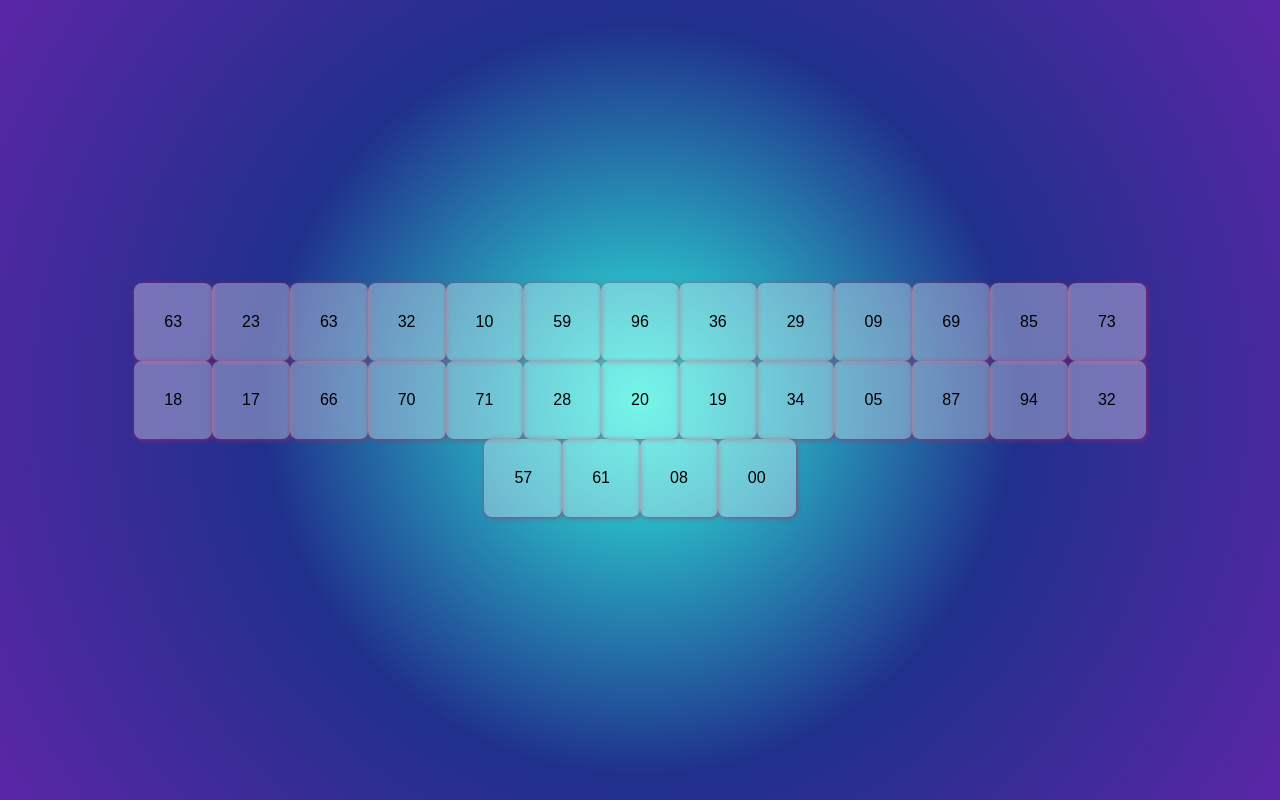
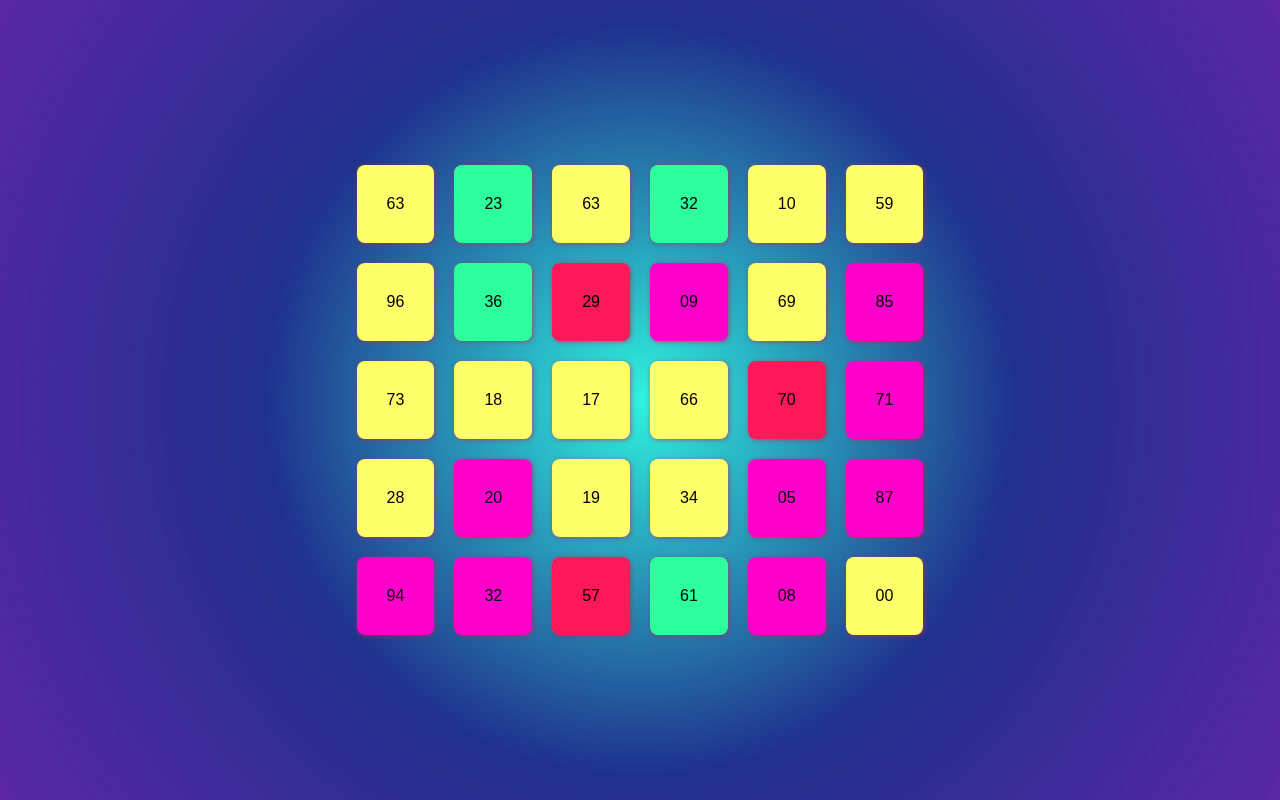
Before and after one commit to Yozline/js-fun, a plain HTML site: page index.html in a window 1280 px wide. Drawn offline with Linux system fonts and the light colour scheme.

Commit message:
развелкалово3

```diff
--- a/script.js
+++ b/script.js
@@ -3,7 +3,8 @@ const getNumber = (max = 11, min = 0) => Math.floor(Math.random() * (max - min)
 const optimizeNumber = (n) =>  (n + "").length === 2 ? n : "0" + n;
 
 const data = [];
-let n = getNumber(41, 1);
+const colors = ["#2EFF9D","#FF00CC","#FF195B","#FFFF69","#2EF2DF"];
+let n = Math.floor(getNumber(41, 1) /6) *6;
 while(n--) {
     data.push(getNumber(100));
 }
@@ -12,5 +13,5 @@ console.log(data);
 const box = document.querySelector(".box");
 
 for (let val of data) {
-    box.innerHTML += `<div class="card">${optimizeNumber(val)}</div>`;
+    box.innerHTML += `<div class="card" style="background-color: ${colors[getNumber(colors.length-1)]}">${optimizeNumber(val)}</div>`;
 }
--- a/style.css
+++ b/style.css
@@ -7,7 +7,10 @@ body {
     min-height: 100vh;
     padding: 100px;
     box-sizing: border-box;
-    display: flex;
+    display: grid;
+    grid-template-columns: repeat(6, auto);
+    /* display: flex; */
+    gap: 20px;
     justify-content: center;
     align-items: center;
     flex-wrap: wrap;
```
